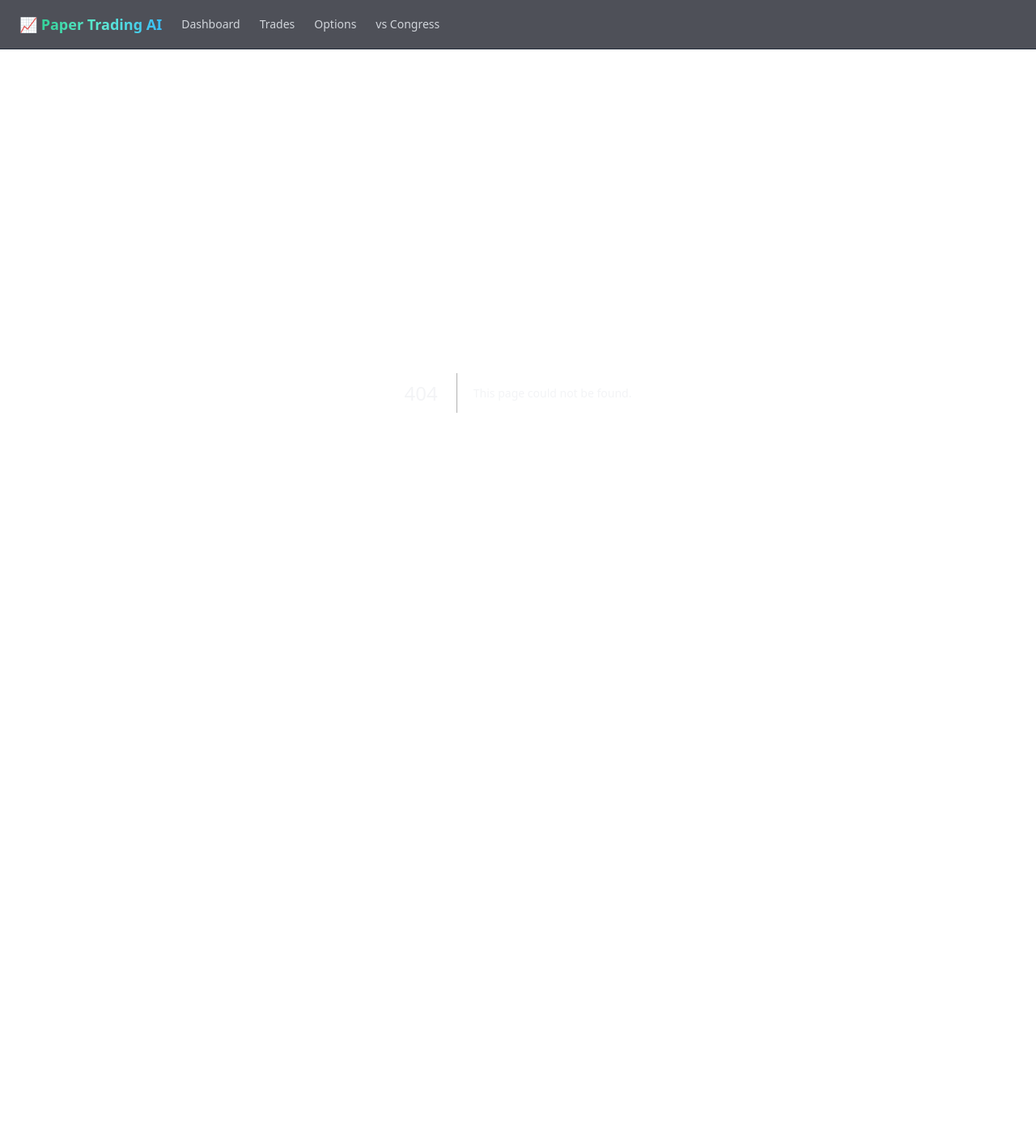
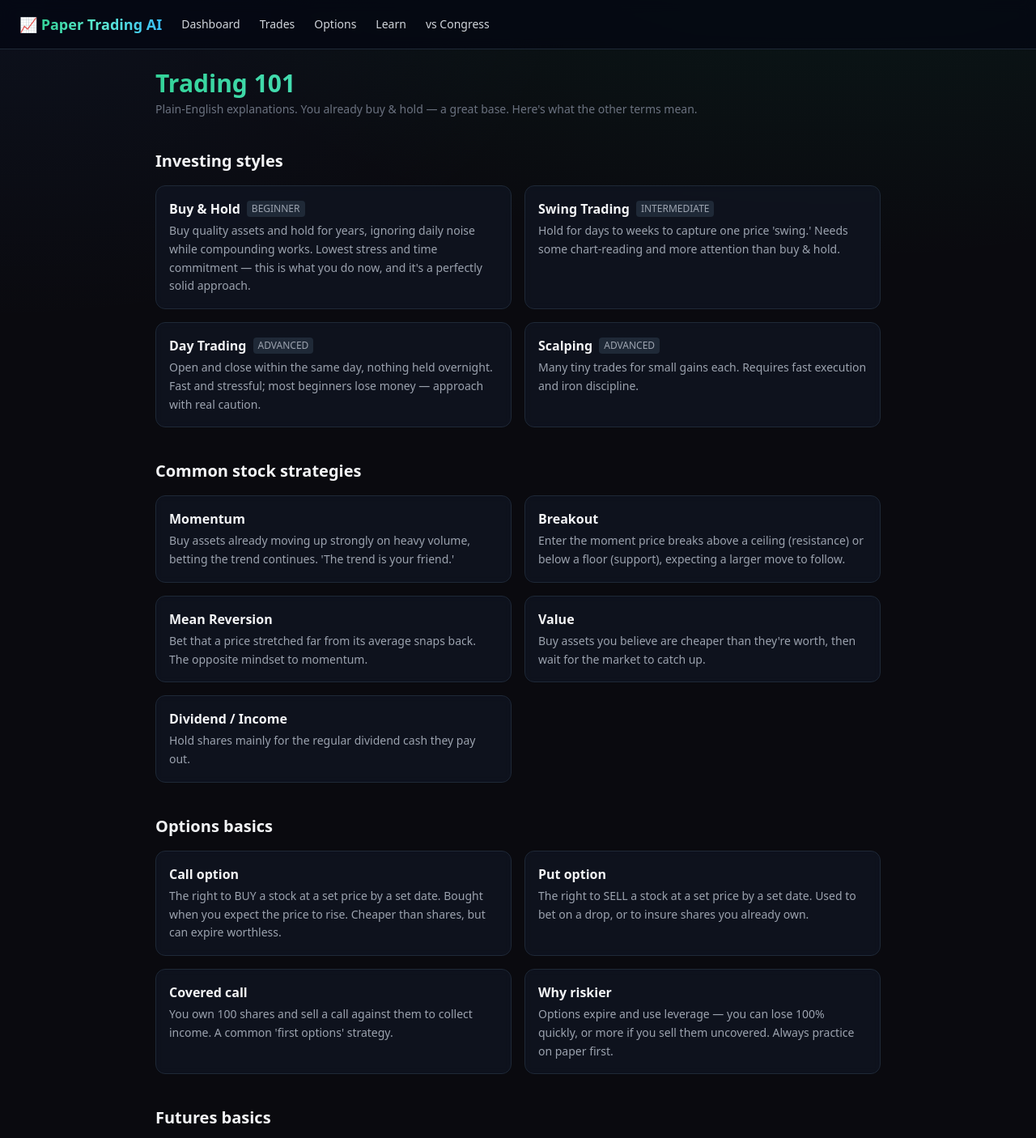
Before and after one commit to asoracca/tradejournal, a Next.js app: page /learn in a window 1280 px wide. Before the commit this address had no page. Shown: the top 1406 px of the page at 81% size. Before the commit the page ends 909 px from the top, so only its background shows below. Built offline with nearby package versions, Linux system fonts and the light colour scheme.

Commit message:
add Learn page + strategy descriptions

```diff
--- a/app/layout.tsx
+++ b/app/layout.tsx
@@ -16,6 +16,7 @@ export default function RootLayout({ children }: { children: React.ReactNode })
           <Link href="/" className="text-sm text-gray-300 hover:text-emerald-400">Dashboard</Link>
           <Link href="/trades" className="text-sm text-gray-300 hover:text-emerald-400">Trades</Link>
           <Link href="/options" className="text-sm text-gray-300 hover:text-emerald-400">Options</Link>
+          <Link href="/learn" className="text-sm text-gray-300 hover:text-emerald-400">Learn</Link>
           <Link href="/congress" className="text-sm text-gray-300 hover:text-emerald-400">vs Congress</Link>
         </nav>
         <main className="p-6">{children}</main>
--- /dev/null
+++ b/app/learn/page.tsx
@@ -0,0 +1,66 @@
+type Item = { title: string; body: string; tag?: string };
+
+const STYLES: Item[] = [
+  { title: "Buy & Hold", tag: "Beginner", body: "Buy quality assets and hold for years, ignoring daily noise while compounding works. Lowest stress and time commitment — this is what you do now, and it's a perfectly solid approach." },
+  { title: "Swing Trading", tag: "Intermediate", body: "Hold for days to weeks to capture one price 'swing.' Needs some chart-reading and more attention than buy & hold." },
+  { title: "Day Trading", tag: "Advanced", body: "Open and close within the same day, nothing held overnight. Fast and stressful; most beginners lose money — approach with real caution." },
+  { title: "Scalping", tag: "Advanced", body: "Many tiny trades for small gains each. Requires fast execution and iron discipline." },
+];
+
+const STRATS: Item[] = [
+  { title: "Momentum", body: "Buy assets already moving up strongly on heavy volume, betting the trend continues. 'The trend is your friend.'" },
+  { title: "Breakout", body: "Enter the moment price breaks above a ceiling (resistance) or below a floor (support), expecting a larger move to follow." },
+  { title: "Mean Reversion", body: "Bet that a price stretched far from its average snaps back. The opposite mindset to momentum." },
+  { title: "Value", body: "Buy assets you believe are cheaper than they're worth, then wait for the market to catch up." },
+  { title: "Dividend / Income", body: "Hold shares mainly for the regular dividend cash they pay out." },
+];
+
+const OPTIONS: Item[] = [
+  { title: "Call option", body: "The right to BUY a stock at a set price by a set date. Bought when you expect the price to rise. Cheaper than shares, but can expire worthless." },
+  { title: "Put option", body: "The right to SELL a stock at a set price by a set date. Used to bet on a drop, or to insure shares you already own." },
+  { title: "Covered call", body: "You own 100 shares and sell a call against them to collect income. A common 'first options' strategy." },
+  { title: "Why riskier", body: "Options expire and use leverage — you can lose 100% quickly, or more if you sell them uncovered. Always practice on paper first." },
+];
+
+const FUTURES: Item[] = [
+  { title: "What they are", body: "Contracts to buy/sell something (a stock index, oil, gold) at a future date. One contract controls a large amount, so small price moves create big dollar swings." },
+  { title: "Leverage warning", body: "Futures are highly leveraged — a few percent against you can wipe out your margin. The most advanced, highest-risk product here. Paper-trade for a long while first." },
+];
+
+export default function LearnPage() {
+  return (
+    <div className="max-w-4xl mx-auto space-y-10">
+      <header>
+        <h1 className="text-3xl font-bold gradient-text">Trading 101</h1>
+        <p className="text-gray-500 text-sm mt-1">Plain-English explanations. You already buy & hold — a great base. Here's what the other terms mean.</p>
+      </header>
+      <Section title="Investing styles" items={STYLES} />
+      <Section title="Common stock strategies" items={STRATS} />
+      <Section title="Options basics" items={OPTIONS} />
+      <Section title="Futures basics" items={FUTURES} />
+      <div className="card p-6">
+        <h2 className="text-xl font-bold mb-3">The one rule that matters most</h2>
+        <p className="text-gray-300 text-sm leading-relaxed">Protect your money first. Risk only <span className="text-emerald-400">1–2%</span> of your account on any single trade, always set a stop loss, and aim to make at least twice what you risk (a 1:2 reward-to-risk). The dashboard calculates all of this for you each time you log a trade.</p>
+      </div>
+    </div>
+  );
+}
+
+function Section({ title, items }: { title: string; items: Item[] }) {
+  return (
+    <section>
+      <h2 className="text-xl font-bold mb-4">{title}</h2>
+      <div className="grid md:grid-cols-2 gap-4">
+        {items.map((it) => (
+          <div key={it.title} className="card p-4">
+            <div className="flex items-center gap-2 mb-1">
+              <h3 className="font-semibold">{it.title}</h3>
+              {it.tag && <span className="text-xs uppercase px-1.5 py-0.5 rounded bg-gray-800 text-gray-400">{it.tag}</span>}
+            </div>
+            <p className="text-sm text-gray-400 leading-relaxed">{it.body}</p>
+          </div>
+        ))}
+      </div>
+    </section>
+  );
+}
--- a/app/page.tsx
+++ b/app/page.tsx
@@ -9,10 +9,20 @@ type Trade = {
   aiComment?: { text: string } | null;
 };
 
+const STRATEGIES: { name: string; desc: string }[] = [
+  { name: "Buy & Hold", desc: "Hold for the long term and ride out short-term swings. Lowest stress." },
+  { name: "Swing Trade", desc: "Hold days to weeks to catch a single price swing." },
+  { name: "Momentum", desc: "Buy strength — assets already moving up on high volume." },
+  { name: "Breakout", desc: "Enter as price breaks above resistance or below support." },
+  { name: "Mean Reversion", desc: "Bet an overstretched price snaps back to its average." },
+  { name: "Dividend / Income", desc: "Hold mainly to collect regular dividend payments." },
+  { name: "Day Trade", desc: "Open and close same day. Fast and risky — advanced." },
+];
+
 const emptyForm = {
   ticker: "", type: "STOCK", side: "BUY", quantity: "", entryPrice: "",
   stopLoss: "", target: "", optionType: "CALL", strike: "", expiration: "",
-  strategy: "", emotion: "", notes: "",
+  strategy: "Buy & Hold", emotion: "", notes: "",
 };
 
 function num(v: string): number { const n = parseFloat(v); return isNaN(n) ? 0 : n; }
@@ -89,6 +99,7 @@ export default function Dashboard() {
 
   const isOption = form.type === "OPTION";
   const maxRisk = num(accountSize) * 0.02;
+  const stratDesc = STRATEGIES.find((s) => s.name === form.strategy)?.desc;
 
   return (
     <div className="space-y-8 max-w-6xl mx-auto">
@@ -96,6 +107,7 @@ export default function Dashboard() {
         <div>
           <h1 className="text-3xl font-bold gradient-text">Trading Dashboard</h1>
           <p className="text-gray-500 text-sm mt-1">Plan every trade. Know your risk before you enter.</p>
+          <a href="/learn" className="text-xs text-emerald-400 hover:underline">New to trading? Read the quick guide →</a>
         </div>
         <label className="card px-4 py-2 flex items-center gap-3">
           <span className="text-xs uppercase tracking-wide text-gray-500">Account Size</span>
@@ -132,8 +144,11 @@ export default function Dashboard() {
             <Field label="Strike"><input className="input" type="number" step="any" value={form.strike} onChange={(e) => update("strike", e.target.value)} /></Field>
             <Field label="Expiration"><input className="input" type="date" value={form.expiration} onChange={(e) => update("expiration", e.target.value)} /></Field>
           </>)}
-          <Field label="Strategy"><input className="input" value={form.strategy} onChange={(e) => update("strategy", e.target.value)} placeholder="breakout, momentum..." /></Field>
-          <Field label="Emotion"><input className="input" value={form.emotion} onChange={(e) => update("emotion", e.target.value)} placeholder="calm, fomo..." /></Field>
+          <div className="col-span-2">
+            <Field label="Strategy"><select className="input" value={form.strategy} onChange={(e) => update("strategy", e.target.value)}>{STRATEGIES.map((s) => <option key={s.name} value={s.name}>{s.name}</option>)}</select></Field>
+            <p className="text-xs text-gray-500 mt-1">{stratDesc}</p>
+          </div>
+          <div className="col-span-2"><Field label="Emotion"><input className="input" value={form.emotion} onChange={(e) => update("emotion", e.target.value)} placeholder="calm, fomo..." /></Field></div>
           <div className="col-span-2"><Field label="Notes"><textarea className="input" rows={2} value={form.notes} onChange={(e) => update("notes", e.target.value)} /></Field></div>
           <div className="col-span-2 flex items-center gap-3 flex-wrap">
             <button type="submit" disabled={loading} className="bg-emerald-600 hover:bg-emerald-500 disabled:opacity-50 rounded-lg px-5 py-2.5 font-medium shadow-lg shadow-emerald-900/40 transition">{loading ? "Saving..." : "Add Trade"}</button>
@@ -163,7 +178,7 @@ export default function Dashboard() {
               <li>Aim for a Risk:Reward of 1:2 or better.</li>
               <li>Write down your reason — review it later.</li>
             </ul>
-            <p className="mt-3 text-xs text-gray-500">Per-trade AI coaching turns on once your Anthropic key is added.</p>
+            <a href="/learn" className="mt-3 inline-block text-xs text-emerald-400 hover:underline">Read full strategy guide →</a>
           </div>
         </div>
       </div>
```
